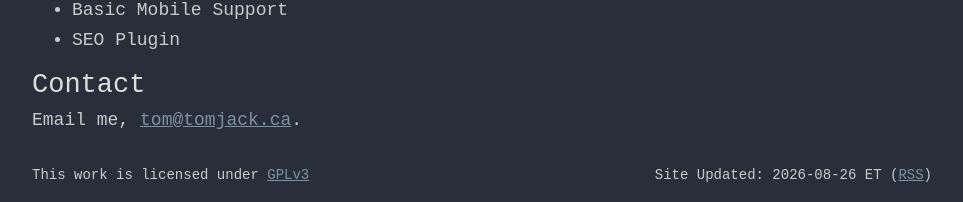
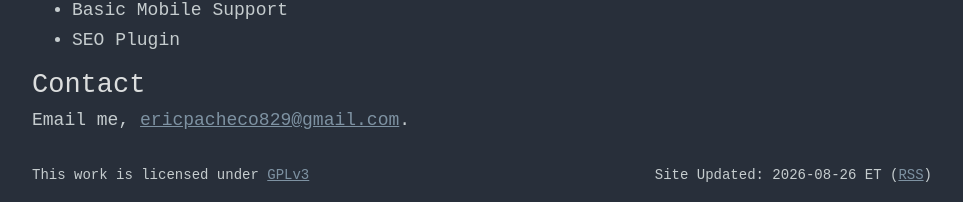
Before and after one commit to beigeandbrown/Professional-Website, a Jekyll site: the page built from index.md, in a window 1280 px wide. Shown: the part 720-922 px from the top of the page, without its empty margins (158-1121 px from the left). Built offline with Jekyll 4.4.1, drawn with Linux system fonts in a browser that asks for light colours.

Commit message:
Update index.md
added updated email to about section

```diff
--- a/index.md
+++ b/index.md
@@ -24,4 +24,4 @@ Here's a new paragraph for you.
 - SEO Plugin
 
 ## Contact
-Email me, [tom@tomjack.ca](mailto:tom@tomjack.ca).
+Email me, [ericpacheco829@gmail.com](ericpacheco829@gmail.com).
```
